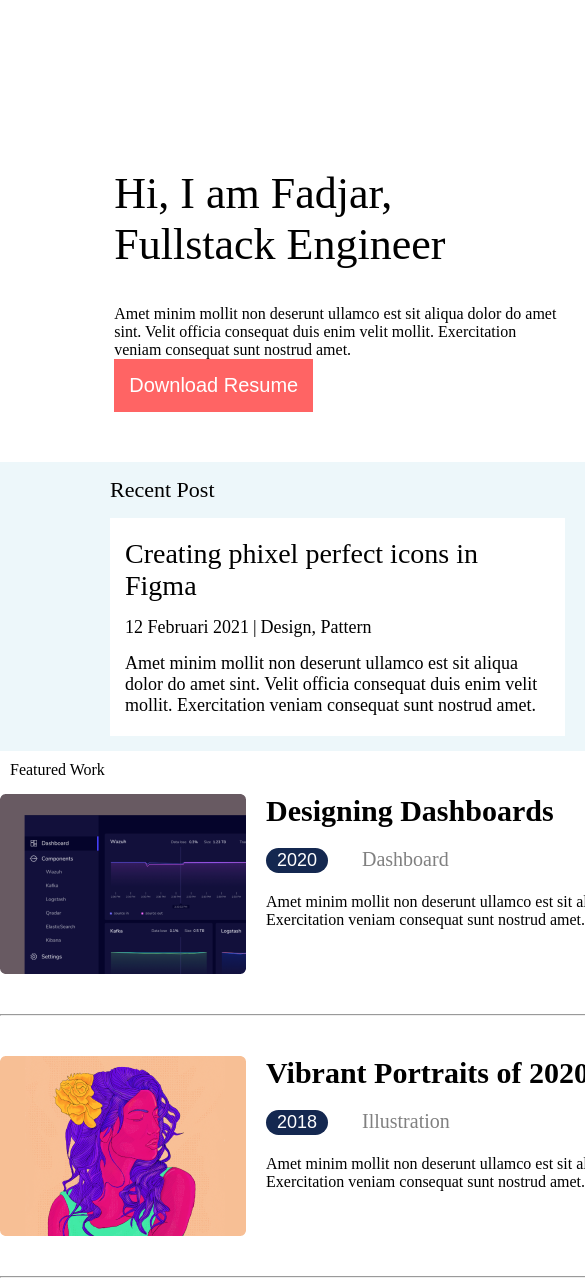
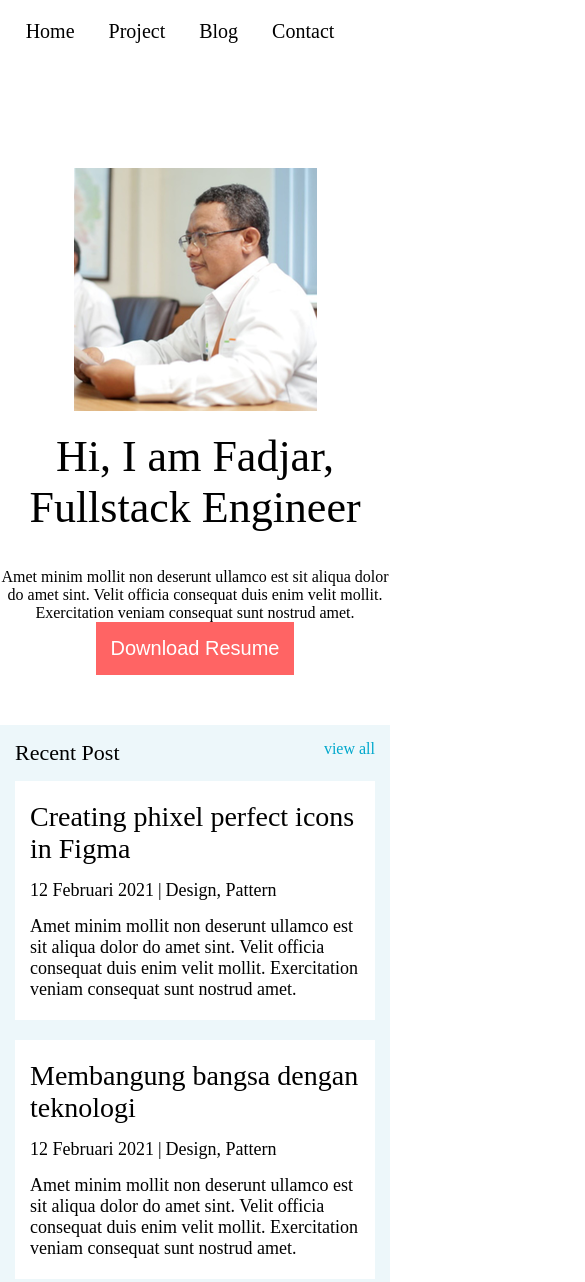
Before and after one commit to fadjaraha/belajar-html-css, a plain HTML site: page index.html in a window 390 px wide. Shown: the top 1282 px of the page, 585 px wide, since content can reach past the window. Drawn offline with Linux system fonts and the light colour scheme.

Commit message:
commit buat responsive

```diff
--- a/style.css
+++ b/style.css
@@ -41,7 +41,7 @@
     font-size: 16px;
 }
 
-.f47-text h1, .hero-text p {
+.f47-text h1, f47-text p {
     margin-bottom: 35px;
 }
 
@@ -173,3 +173,86 @@ hr {
     margin-bottom: 5px;
     font-size: 12px;
 }
+@media only screen and (max-width: 600px) {
+    .container {
+        width: 100%;
+    }
+    .menu {
+        display: flex;
+        justify-content: center;
+    }
+
+    .f47 {
+        display: flex;
+        flex-direction: column-reverse;
+    }
+
+    .f47-image{
+        display: flex;
+        justify-content: center;
+    }
+
+    .f47-text {
+        text-align: center;
+        margin-top: 20px;
+        width: auto;
+    }
+    .post {
+        padding: 15px 15px;
+    }
+
+    .post-content {
+        display: flex;
+        flex-direction: column;
+    }
+
+    .content {
+        display: flex;
+        flex-direction: column;
+        padding: 15px 15px;
+    }
+
+    .featured {
+        display: flex;
+    }
+
+    .content-work {
+        display: flex;
+        flex-direction: column;
+        margin-top: 20px;
+        width: auto;
+
+    }
+
+    .content-image {
+        display: flex;
+        justify-content: center;
+    }
+
+    .content-text {
+        text-align: center;
+        width: auto;
+    }
+
+    .content-text h2 {
+        font-size: 20px;
+    }
+
+    .content-text button {
+        font-size: 15px;
+    }
+
+    .content-text label {
+        font-size: 15px;
+    }
+
+    .content-text p {
+        margin: 15px 15px;
+    }
+    hr {
+        width: auto;
+        margin-top: 20px;
+        margin-bottom: 20px;
+    }
+
+}
```
